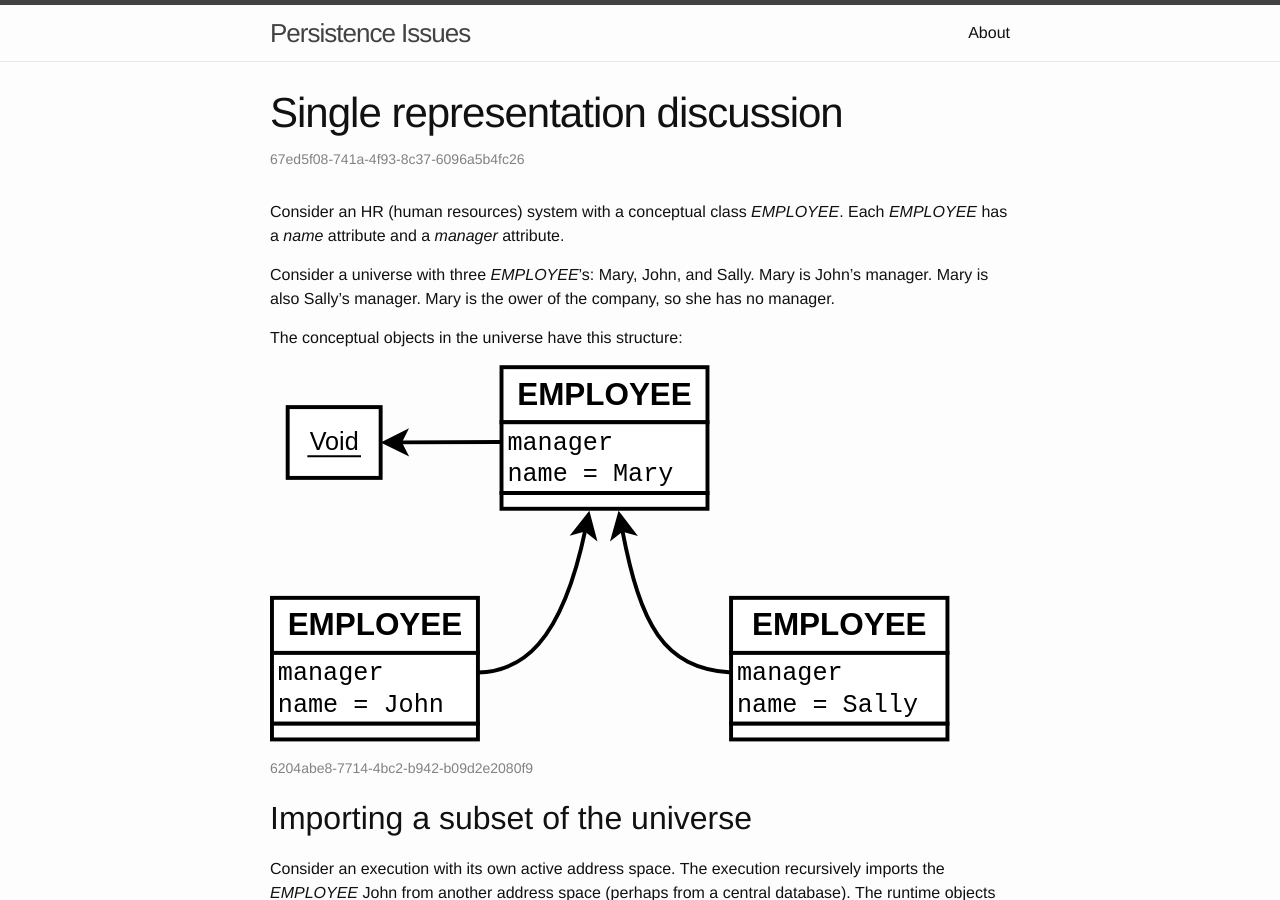
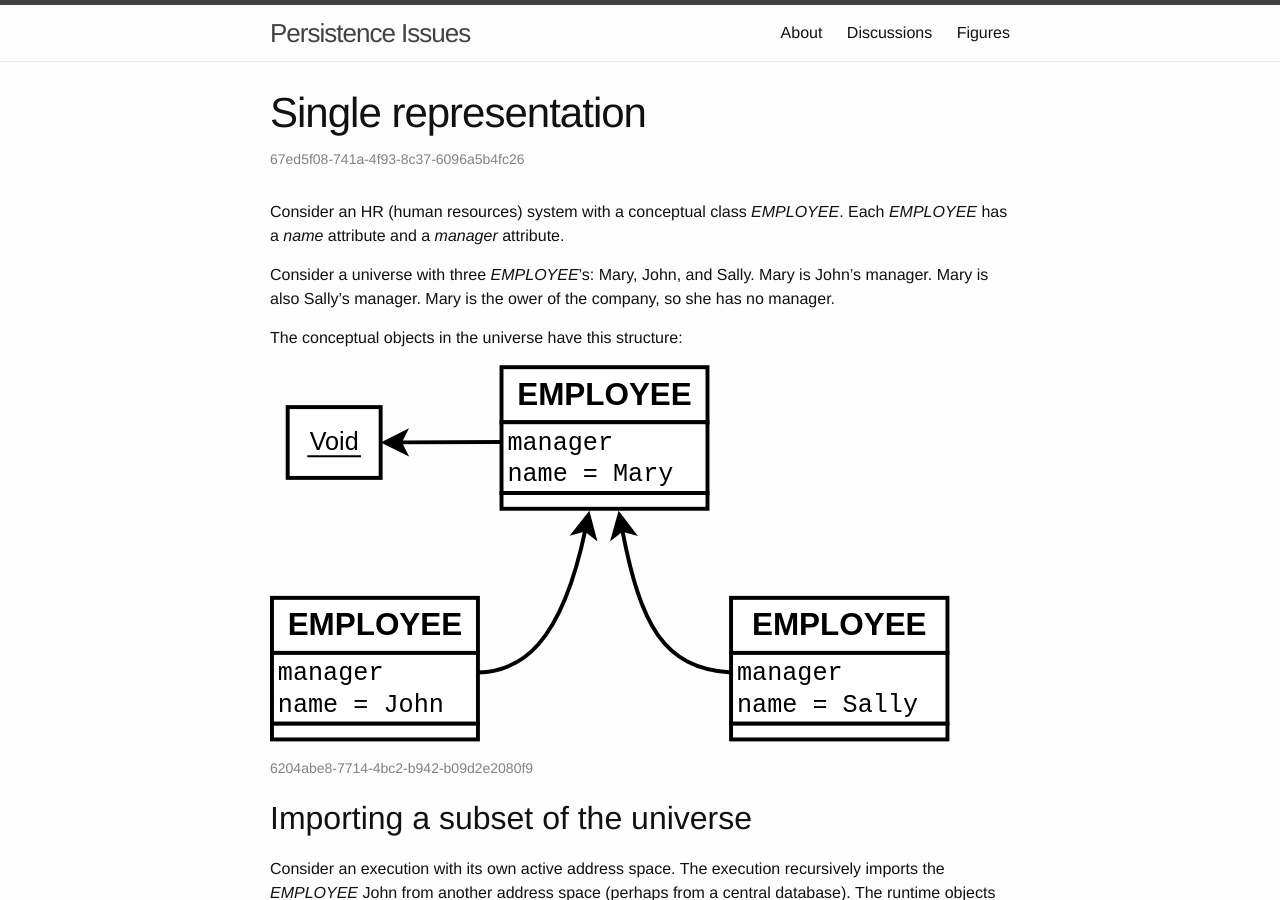
Before and after one commit to jlapolla/blog, a Jekyll site: the page built from _objects/67ed5f08-741a-4f93-8c37-6096a5b4fc26.md, in a window 1280 px wide and 900 px high. Built offline with Jekyll 4.4.1, drawn with Linux system fonts in a browser that asks for light colours.

Commit message:
Figures and Discussions pages
- Nice listings of discussion and figure objects.

```diff
--- /dev/null
+++ b/_includes/object-long.html
@@ -0,0 +1,5 @@
+<h2>
+  <a class="post-link" href="{{ site.baseurl | append: include.object.url }}">{{ include.object.title }}</a>
+</h2>
+<span class="post-meta">{{ include.object.uuid }}</span>
+<p>{{ include.object.description }}</p>
--- /dev/null
+++ b/_includes/object-short.html
@@ -0,0 +1,4 @@
+<span class="post-meta">{{ include.object.uuid }}</span>
+<h2>
+  <a class="post-link" href="{{ site.baseurl | append: include.object.url }}">{{ include.object.title }}</a>
+</h2>
--- a/_objects/67ed5f08-741a-4f93-8c37-6096a5b4fc26.md
+++ b/_objects/67ed5f08-741a-4f93-8c37-6096a5b4fc26.md
@@ -1,9 +1,10 @@
 ---
 uuid: 67ed5f08-741a-4f93-8c37-6096a5b4fc26
-title: Single representation discussion
+title: Single representation
 description: >
-  Discussion illustrates the problem of multiple representations and elaborates
-  on the goal of single representation.
+  Illustrates the problem of multiple representations and elaborates on the
+  goal of single representation.
+category: discussion
 ---
 
 Consider an HR (human resources) system with a conceptual class *EMPLOYEE*.
```
Also changed, not shown: discussions.html (added, +14 -0 lines), figures.html (added, +13 -0 lines).
